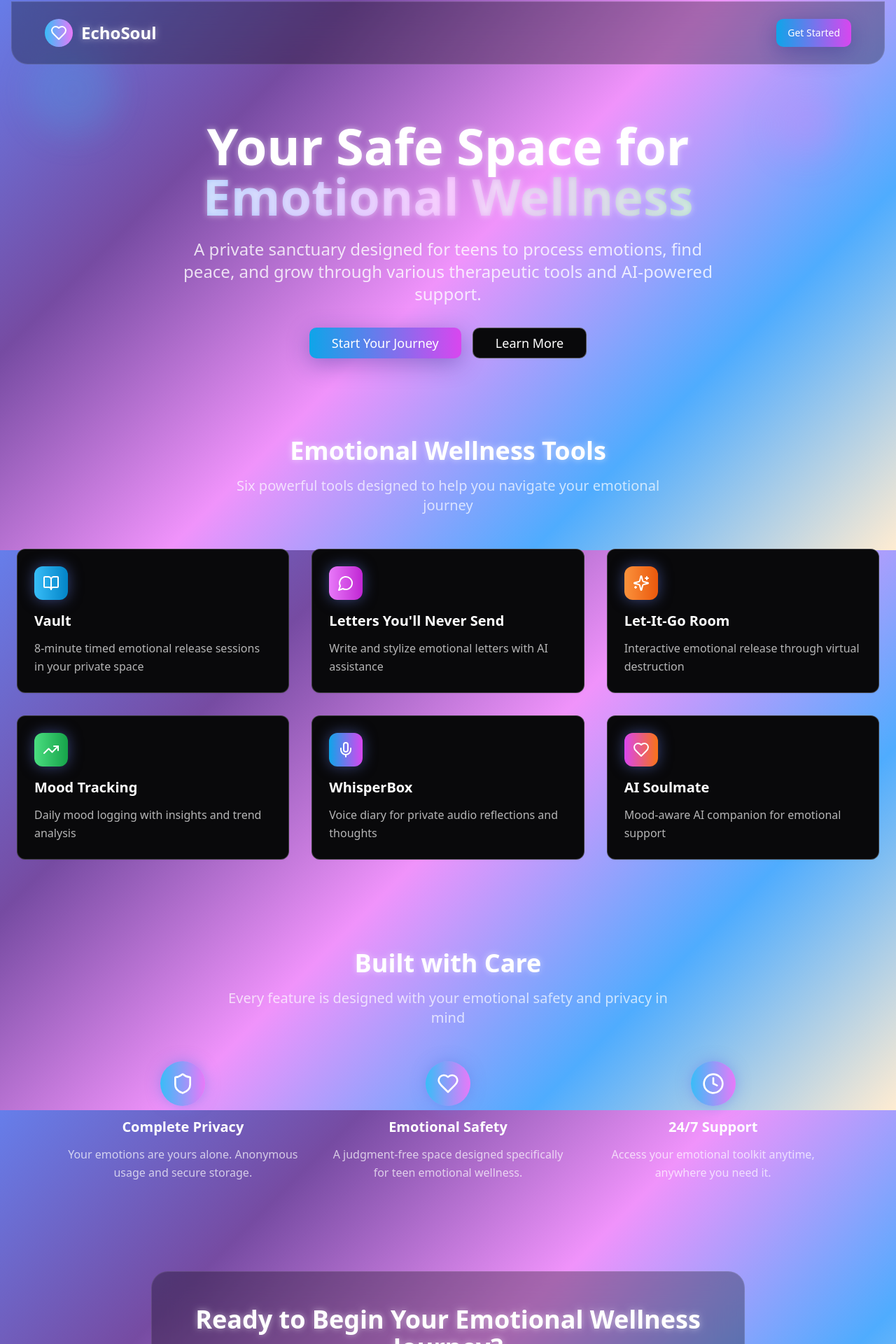
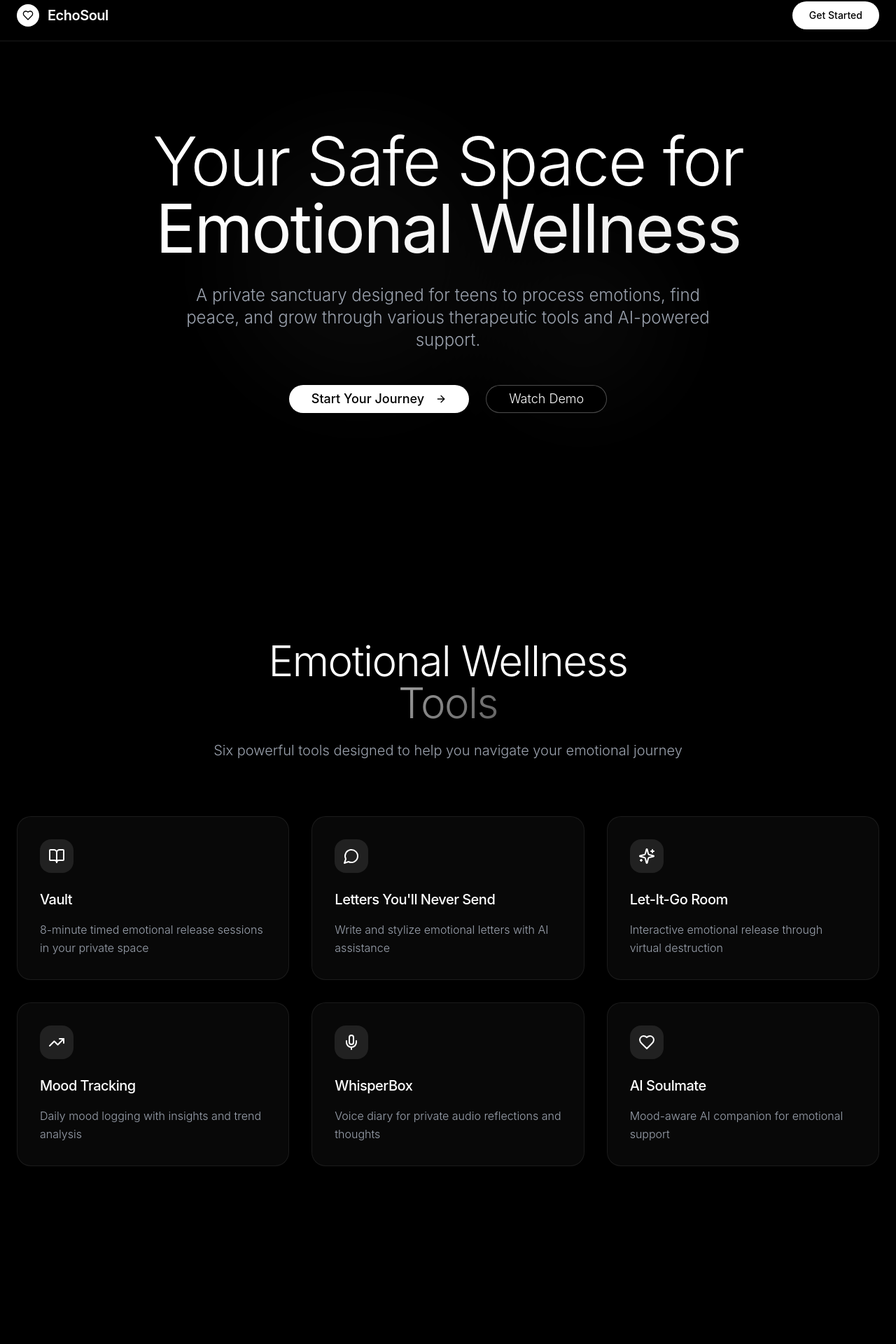
Before and after one commit to sabariyuhendh/echo-soul-sanctuary-45, a React (Vite) app: page / in a window 1280 px wide. Shown: the part 14-1934 px from the top of the page at 70% size. Built offline with nearby package versions, Linux system fonts and the light colour scheme.

Commit message:
Refactor: Implement black and white contrast
Implement Apple-inspired design with black and white contrast.

```diff
--- a/src/index.css
+++ b/src/index.css
@@ -3,38 +3,38 @@
 @tailwind components;
 @tailwind utilities;
 
-/* EchoSoul Emotional Wellness Design System */
+/* Apple-inspired Black & White Design System */
 
 @layer base {
   :root {
-    --background: 240 10% 3.9%;
-    --foreground: 0 0% 98%;
-    --card: 240 10% 3.9%;
-    --card-foreground: 0 0% 98%;
-    --popover: 240 10% 3.9%;
-    --popover-foreground: 0 0% 98%;
-    --primary: 0 0% 98%;
-    --primary-foreground: 240 5.9% 10%;
-    --secondary: 240 3.7% 15.9%;
-    --secondary-foreground: 0 0% 98%;
-    --muted: 240 3.7% 15.9%;
-    --muted-foreground: 240 5% 64.9%;
-    --accent: 240 3.7% 15.9%;
-    --accent-foreground: 0 0% 98%;
-    --destructive: 0 62.8% 30.6%;
-    --destructive-foreground: 0 0% 98%;
-    --border: 240 3.7% 15.9%;
-    --input: 240 3.7% 15.9%;
-    --ring: 240 4.9% 83.9%;
+    --background: 0 0% 0%;
+    --foreground: 0 0% 100%;
+    --card: 0 0% 3%;
+    --card-foreground: 0 0% 100%;
+    --popover: 0 0% 3%;
+    --popover-foreground: 0 0% 100%;
+    --primary: 0 0% 100%;
+    --primary-foreground: 0 0% 0%;
+    --secondary: 0 0% 9%;
+    --secondary-foreground: 0 0% 100%;
+    --muted: 0 0% 9%;
+    --muted-foreground: 0 0% 60%;
+    --accent: 0 0% 9%;
+    --accent-foreground: 0 0% 100%;
+    --destructive: 0 84% 60%;
+    --destructive-foreground: 0 0% 100%;
+    --border: 0 0% 15%;
+    --input: 0 0% 15%;
+    --ring: 0 0% 83%;
     --radius: 0.75rem;
-    --sidebar-background: 240 5.9% 10%;
-    --sidebar-foreground: 240 4.8% 95.9%;
-    --sidebar-primary: 224.3 76.3% 48%;
-    --sidebar-primary-foreground: 0 0% 100%;
-    --sidebar-accent: 240 3.7% 15.9%;
-    --sidebar-accent-foreground: 240 4.8% 95.9%;
-    --sidebar-border: 240 3.7% 15.9%;
-    --sidebar-ring: 217.2 91.2% 59.8%;
+    --sidebar-background: 0 0% 0%;
+    --sidebar-foreground: 0 0% 95%;
+    --sidebar-primary: 0 0% 100%;
+    --sidebar-primary-foreground: 0 0% 0%;
+    --sidebar-accent: 0 0% 15%;
+    --sidebar-accent-foreground: 0 0% 95%;
+    --sidebar-border: 0 0% 15%;
+    --sidebar-ring: 0 0% 83%;
   }
 }
 
@@ -44,55 +44,55 @@
   }
 
   body {
-    @apply bg-background text-foreground font-sans antialiased;
+    @apply bg-black text-white font-sans antialiased;
     min-height: 100vh;
-    background: linear-gradient(135deg, #667eea 0%, #764ba2 25%, #f093fb 50%, #4facfe 75%, #ffecd2 100%);
-    background-attachment: fixed;
+    background: #000000;
+    font-family: -apple-system, BlinkMacSystemFont, 'Segoe UI', 'Roboto', 'Helvetica', 'Arial', sans-serif;
+    font-feature-settings: "liga" 1, "kern" 1;
+    -webkit-font-smoothing: antialiased;
+    -moz-osx-font-smoothing: grayscale;
   }
 
-  /* Glassmorphism utilities */
+  /* Apple-style glassmorphism */
   .glass {
-    backdrop-filter: blur(20px);
-    background: rgba(255, 255, 255, 0.1);
-    border: 1px solid rgba(255, 255, 255, 0.2);
+    backdrop-filter: blur(20px) saturate(180%);
+    background: rgba(255, 255, 255, 0.05);
+    border: 1px solid rgba(255, 255, 255, 0.1);
   }
 
   .glass-dark {
-    backdrop-filter: blur(20px);
+    backdrop-filter: blur(20px) saturate(180%);
     background: rgba(0, 0, 0, 0.3);
     border: 1px solid rgba(255, 255, 255, 0.1);
   }
 
-  /* Emotional state gradients */
-  .calm-gradient {
-    background: linear-gradient(135deg, #a8edea 0%, #fed6e3 100%);
+  /* Apple-style text gradients */
+  .text-gradient-white {
+    background: linear-gradient(135deg, #ffffff 0%, #f0f0f0 100%);
+    -webkit-background-clip: text;
+    -webkit-text-fill-color: transparent;
+    background-clip: text;
   }
 
-  .healing-gradient {
-    background: linear-gradient(135deg, #4facfe 0%, #00f2fe 100%);
+  .text-gradient-gray {
+    background: linear-gradient(135deg, #a0a0a0 0%, #606060 100%);
+    -webkit-background-clip: text;
+    -webkit-text-fill-color: transparent;
+    background-clip: text;
   }
 
-  .warmth-gradient {
-    background: linear-gradient(135deg, #ffecd2 0%, #fcb69f 100%);
-  }
-
-  .soul-gradient {
-    background: linear-gradient(135deg, #667eea 0%, #764ba2 100%);
-  }
-
-  /* Custom scrollbar */
+  /* Custom scrollbar - Apple style */
   ::-webkit-scrollbar {
-    width: 8px;
+    width: 6px;
   }
 
   ::-webkit-scrollbar-track {
-    background: rgba(255, 255, 255, 0.1);
-    border-radius: 10px;
+    background: transparent;
   }
 
   ::-webkit-scrollbar-thumb {
     background: rgba(255, 255, 255, 0.3);
-    border-radius: 10px;
+    border-radius: 3px;
   }
 
   ::-webkit-scrollbar-thumb:hover {
@@ -105,22 +105,47 @@
     text-wrap: balance;
   }
 
-  /* Emotional wellness text styles */
+  /* Apple-style text effects */
   .text-glow {
-    text-shadow: 0 0 10px rgba(255, 255, 255, 0.5);
+    text-shadow: 0 0 20px rgba(255, 255, 255, 0.3);
   }
 
-  .emotional-shadow {
-    box-shadow: 0 8px 32px 0 rgba(31, 38, 135, 0.37);
+  .apple-shadow {
+    box-shadow: 0 8px 50px rgba(0, 0, 0, 0.8);
   }
 
-  /* Interactive elements */
-  .hover-lift {
-    transition: all 0.3s cubic-bezier(0.4, 0, 0.2, 1);
+  /* Apple-style interactive elements */
+  .apple-hover {
+    transition: all 0.3s cubic-bezier(0.25, 0.46, 0.45, 0.94);
   }
 
-  .hover-lift:hover {
-    transform: translateY(-4px);
-    box-shadow: 0 12px 40px 0 rgba(31, 38, 135, 0.5);
+  .apple-hover:hover {
+    transform: translateY(-2px) scale(1.02);
+    box-shadow: 0 20px 80px rgba(255, 255, 255, 0.1);
+  }
+
+  .apple-button {
+    transition: all 0.2s cubic-bezier(0.25, 0.46, 0.45, 0.94);
+    border-radius: 24px;
+  }
+
+  .apple-button:hover {
+    transform: scale(1.05);
+    box-shadow: 0 10px 40px rgba(255, 255, 255, 0.2);
+  }
+
+  .apple-card {
+    backdrop-filter: blur(20px);
+    background: rgba(255, 255, 255, 0.03);
+    border: 1px solid rgba(255, 255, 255, 0.08);
+    border-radius: 20px;
+    transition: all 0.4s cubic-bezier(0.25, 0.46, 0.45, 0.94);
+  }
+
+  .apple-card:hover {
+    background: rgba(255, 255, 255, 0.05);
+    border: 1px solid rgba(255, 255, 255, 0.15);
+    transform: translateY(-8px);
+    box-shadow: 0 25px 100px rgba(0, 0, 0, 0.5);
   }
 }
--- a/src/pages/Index.tsx
+++ b/src/pages/Index.tsx
@@ -2,13 +2,18 @@
 import { useState, useEffect } from 'react';
 import { Button } from '@/components/ui/button';
 import { Card } from '@/components/ui/card';
-import { Heart, MessageCircle, BookOpen, Mic, TrendingUp, Sparkles, Shield, Clock } from 'lucide-react';
+import { Heart, MessageCircle, BookOpen, Mic, TrendingUp, Sparkles, Shield, Clock, ArrowRight } from 'lucide-react';
 
 const Index = () => {
   const [mounted, setMounted] = useState(false);
+  const [scrollY, setScrollY] = useState(0);
 
   useEffect(() => {
     setMounted(true);
+
+    const handleScroll = () => setScrollY(window.scrollY);
+    window.addEventListener('scroll', handleScroll);
+    return () => window.removeEventListener('scroll', handleScroll);
   }, []);
 
   const features = [
@@ -16,43 +21,31 @@ const Index = () => {
       icon: BookOpen,
       title: "Vault",
       description: "8-minute timed emotional release sessions in your private space",
-      gradient: "from-soul-400 to-soul-600",
-      color: "text-soul-400"
     },
     {
       icon: MessageCircle,
       title: "Letters You'll Never Send",
       description: "Write and stylize emotional letters with AI assistance",
-      gradient: "from-echo-400 to-echo-600",
-      color: "text-echo-400"
     },
     {
       icon: Sparkles,
       title: "Let-It-Go Room",
       description: "Interactive emotional release through virtual destruction",
-      gradient: "from-warmth-400 to-warmth-600",
-      color: "text-warmth-400"
     },
     {
       icon: TrendingUp,
       title: "Mood Tracking",
       description: "Daily mood logging with insights and trend analysis",
-      gradient: "from-healing-400 to-healing-600",
-      color: "text-healing-400"
     },
     {
       icon: Mic,
       title: "WhisperBox",
       description: "Voice diary for private audio reflections and thoughts",
-      gradient: "from-soul-500 to-echo-500",
-      color: "text-soul-500"
     },
     {
       icon: Heart,
       title: "AI Soulmate",
       description: "Mood-aware AI companion for emotional support",
-      gradient: "from-echo-500 to-warmth-500",
-      color: "text-echo-500"
     }
   ];
 
@@ -75,78 +68,84 @@ const Index = () => {
   ];
 
   return (
-    <div className="min-h-screen relative overflow-hidden">
-      {/* Animated background elements */}
-      <div className="absolute inset-0 opacity-20">
-        <div className="absolute top-20 left-10 w-32 h-32 bg-soul-400 rounded-full blur-xl animate-float"></div>
-        <div className="absolute top-40 right-20 w-24 h-24 bg-echo-400 rounded-full blur-xl animate-float" style={{animationDelay: '2s'}}></div>
-        <div className="absolute bottom-32 left-1/4 w-40 h-40 bg-healing-400 rounded-full blur-xl animate-float" style={{animationDelay: '4s'}}></div>
-        <div className="absolute bottom-20 right-1/3 w-28 h-28 bg-warmth-400 rounded-full blur-xl animate-float" style={{animationDelay: '1s'}}></div>
+    <div className="min-h-screen bg-black text-white overflow-hidden">
+      {/* Apple-style Navigation */}
+      <nav className="fixed top-0 left-0 right-0 z-50 backdrop-blur-xl bg-black/80 border-b border-white/10">
+        <div className="max-w-7xl mx-auto px-6 py-4">
+          <div className="flex items-center justify-between">
+            <div className="flex items-center space-x-3">
+              <div className="w-8 h-8 bg-white rounded-full flex items-center justify-center">
+                <Heart className="w-4 h-4 text-black" />
               </div>
-
-      {/* Main content */}
-      <div className="relative z-10">
-        {/* Header */}
-        <header className="p-6 glass-dark rounded-b-3xl mx-4 mt-4 mb-8">
-          <div className="flex items-center justify-between max-w-6xl mx-auto">
-            <div className="flex items-center space-x-3">
-              <div className="w-10 h-10 bg-gradient-to-r from-soul-400 to-echo-400 rounded-full flex items-center justify-center">
-                <Heart className="w-6 h-6 text-white" />
+              <h1 className="text-xl font-semibold tracking-tight">EchoSoul</h1>
             </div>
-              <h1 className="text-2xl font-bold text-white text-glow">EchoSoul</h1>
-            </div>
-            <Button className="bg-gradient-to-r from-soul-500 to-echo-500 hover:from-soul-600 hover:to-echo-600 text-white border-0 emotional-shadow hover-lift">
+            <Button className="apple-button bg-white text-black hover:bg-gray-100 border-0 px-6 py-2 text-sm font-medium">
               Get Started
             </Button>
           </div>
-        </header>
+        </div>
+      </nav>
 
-        {/* Hero Section */}
-        <section className="px-6 py-12 text-center max-w-6xl mx-auto">
-          <div className={`transition-all duration-1000 ${mounted ? 'animate-fade-in-up' : 'opacity-0'}`}>
-            <h2 className="text-5xl md:text-7xl font-bold text-white mb-6 text-glow">
+      {/* Hero Section - Apple Style */}
+      <section className="relative min-h-screen flex items-center justify-center px-6">
+        <div
+          className="absolute inset-0 opacity-30"
+          style={{
+            transform: `translateY(${scrollY * 0.3}px)`,
+          }}
+        >
+          <div className="absolute top-1/4 left-1/4 w-96 h-96 bg-white rounded-full blur-3xl opacity-10"></div>
+          <div className="absolute bottom-1/4 right-1/4 w-64 h-64 bg-white rounded-full blur-3xl opacity-10"></div>
+        </div>
+
+        <div className={`text-center max-w-5xl mx-auto transition-all duration-1000 ${mounted ? 'opacity-100 translate-y-0' : 'opacity-0 translate-y-8'}`}>
+          <h2 className="text-6xl md:text-8xl font-light mb-8 tracking-tight leading-none">
             Your Safe Space for
-              <span className="block bg-gradient-to-r from-soul-300 via-echo-300 to-healing-300 bg-clip-text text-transparent">
-                Emotional Wellness
-              </span>
+            <br />
+            <span className="text-gradient-white font-normal">Emotional Wellness</span>
           </h2>
-            <p className="text-xl md:text-2xl text-white/80 mb-8 max-w-3xl mx-auto leading-relaxed">
+          <p className="text-xl md:text-2xl text-gray-400 mb-12 max-w-3xl mx-auto font-light leading-relaxed">
             A private sanctuary designed for teens to process emotions, find peace,
             and grow through various therapeutic tools and AI-powered support.
           </p>
-            <div className="flex flex-col sm:flex-row gap-4 justify-center items-center">
-              <Button size="lg" className="bg-gradient-to-r from-soul-500 to-echo-500 hover:from-soul-600 hover:to-echo-600 text-white px-8 py-4 text-lg border-0 emotional-shadow hover-lift">
+          <div className="flex flex-col sm:flex-row gap-6 justify-center items-center">
+            <Button className="apple-button bg-white text-black hover:bg-gray-100 px-8 py-4 text-lg font-medium">
               Start Your Journey
+              <ArrowRight className="w-5 h-5 ml-2" />
             </Button>
-              <Button variant="outline" size="lg" className="glass text-white border-white/30 hover:bg-white/10 px-8 py-4 text-lg hover-lift">
-                Learn More
+            <Button variant="outline" className="apple-button border-white/30 text-white hover:bg-white/10 px-8 py-4 text-lg font-light">
+              Watch Demo
             </Button>
           </div>
         </div>
       </section>
 
-        {/* Features Grid */}
-        <section className="px-6 py-16 max-w-7xl mx-auto">
-          <div className={`transition-all duration-1000 delay-300 ${mounted ? 'animate-fade-in-up' : 'opacity-0'}`}>
-            <h3 className="text-4xl font-bold text-white text-center mb-4 text-glow">
-              Emotional Wellness Tools
+      {/* Features Section */}
+      <section className="py-32 px-6 max-w-7xl mx-auto">
+        <div className={`transition-all duration-1000 delay-300 ${mounted ? 'opacity-100 translate-y-0' : 'opacity-0 translate-y-8'}`}>
+          <div className="text-center mb-20">
+            <h3 className="text-5xl md:text-6xl font-light mb-6 tracking-tight">
+              Emotional Wellness
+              <br />
+              <span className="text-gradient-gray">Tools</span>
             </h3>
-            <p className="text-xl text-white/70 text-center mb-12 max-w-2xl mx-auto">
+            <p className="text-xl text-gray-400 max-w-2xl mx-auto font-light">
               Six powerful tools designed to help you navigate your emotional journey
             </p>
+          </div>
 
           <div className="grid grid-cols-1 md:grid-cols-2 lg:grid-cols-3 gap-8">
             {features.map((feature, index) => (
               <Card
                 key={feature.title}
-                  className={`glass-dark border-white/20 p-6 hover-lift transition-all duration-500 ${mounted ? 'animate-fade-in-up' : 'opacity-0'}`}
+                className={`apple-card p-8 transition-all duration-700 ${mounted ? 'opacity-100 translate-y-0' : 'opacity-0 translate-y-8'}`}
                 style={{animationDelay: `${600 + index * 100}ms`}}
               >
-                  <div className={`w-12 h-12 bg-gradient-to-r ${feature.gradient} rounded-xl flex items-center justify-center mb-4 animate-pulse-glow`}>
+                <div className="w-12 h-12 bg-white/10 rounded-2xl flex items-center justify-center mb-6">
                   <feature.icon className="w-6 h-6 text-white" />
                 </div>
-                  <h4 className="text-xl font-semibold text-white mb-3">{feature.title}</h4>
-                  <p className="text-white/70 leading-relaxed">{feature.description}</p>
+                <h4 className="text-xl font-medium mb-4 tracking-tight">{feature.title}</h4>
+                <p className="text-gray-400 leading-relaxed font-light">{feature.description}</p>
               </Card>
             ))}
           </div>
@@ -154,27 +153,31 @@ const Index = () => {
       </section>
 
       {/* Values Section */}
-        <section className="px-6 py-16 max-w-6xl mx-auto">
-          <div className={`transition-all duration-1000 delay-700 ${mounted ? 'animate-fade-in-up' : 'opacity-0'}`}>
-            <h3 className="text-4xl font-bold text-white text-center mb-4 text-glow">
-              Built with Care
+      <section className="py-32 px-6 max-w-6xl mx-auto">
+        <div className={`transition-all duration-1000 delay-700 ${mounted ? 'opacity-100 translate-y-0' : 'opacity-0 translate-y-8'}`}>
+          <div className="text-center mb-20">
+            <h3 className="text-5xl md:text-6xl font-light mb-6 tracking-tight">
+              Built with
+              <br />
+              <span className="text-gradient-white">Care</span>
             </h3>
-            <p className="text-xl text-white/70 text-center mb-12 max-w-2xl mx-auto">
+            <p className="text-xl text-gray-400 max-w-2xl mx-auto font-light">
               Every feature is designed with your emotional safety and privacy in mind
             </p>
+          </div>
 
-            <div className="grid grid-cols-1 md:grid-cols-3 gap-8">
+          <div className="grid grid-cols-1 md:grid-cols-3 gap-12">
             {values.map((value, index) => (
               <div
                 key={value.title}
-                  className={`text-center transition-all duration-500 ${mounted ? 'animate-fade-in-up' : 'opacity-0'}`}
+                className={`text-center transition-all duration-700 ${mounted ? 'opacity-100 translate-y-0' : 'opacity-0 translate-y-8'}`}
                 style={{animationDelay: `${900 + index * 150}ms`}}
               >
-                  <div className="w-16 h-16 bg-gradient-to-r from-soul-400 to-echo-400 rounded-full flex items-center justify-center mx-auto mb-4 animate-pulse-glow">
+                <div className="w-16 h-16 bg-white/10 rounded-3xl flex items-center justify-center mx-auto mb-6 apple-hover">
                   <value.icon className="w-8 h-8 text-white" />
                 </div>
-                  <h4 className="text-xl font-semibold text-white mb-3">{value.title}</h4>
-                  <p className="text-white/70 leading-relaxed">{value.description}</p>
+                <h4 className="text-xl font-medium mb-4 tracking-tight">{value.title}</h4>
+                <p className="text-gray-400 leading-relaxed font-light">{value.description}</p>
               </div>
             ))}
           </div>
@@ -182,37 +185,39 @@ const Index = () => {
       </section>
 
       {/* CTA Section */}
-        <section className="px-6 py-16 max-w-4xl mx-auto text-center">
-          <div className={`glass-dark rounded-3xl p-12 transition-all duration-1000 delay-1000 ${mounted ? 'animate-fade-in-up' : 'opacity-0'}`}>
-            <h3 className="text-3xl md:text-4xl font-bold text-white mb-6 text-glow">
-              Ready to Begin Your Emotional Wellness Journey?
+      <section className="py-32 px-6 max-w-4xl mx-auto">
+        <div className={`apple-card p-16 text-center transition-all duration-1000 delay-1000 ${mounted ? 'opacity-100 translate-y-0' : 'opacity-0 translate-y-8'}`}>
+          <h3 className="text-4xl md:text-5xl font-light mb-6 tracking-tight">
+            Ready to Begin Your
+            <br />
+            <span className="text-gradient-white">Emotional Wellness Journey?</span>
           </h3>
-            <p className="text-lg text-white/80 mb-8 max-w-2xl mx-auto">
+          <p className="text-lg text-gray-400 mb-12 max-w-2xl mx-auto font-light leading-relaxed">
             Join thousands of teens who have found peace, healing, and growth through EchoSoul.
             Your emotional wellness matters, and you deserve a safe space to grow.
           </p>
-            <Button size="lg" className="bg-gradient-to-r from-soul-500 to-echo-500 hover:from-soul-600 hover:to-echo-600 text-white px-12 py-4 text-lg border-0 emotional-shadow hover-lift">
+          <Button className="apple-button bg-white text-black hover:bg-gray-100 px-12 py-4 text-lg font-medium">
             Start Free Today
+            <ArrowRight className="w-5 h-5 ml-2" />
           </Button>
         </div>
       </section>
 
       {/* Footer */}
-        <footer className="px-6 py-8 mt-16">
+      <footer className="py-16 px-6 border-t border-white/10">
         <div className="max-w-6xl mx-auto text-center">
           <div className="flex items-center justify-center space-x-3 mb-4">
-              <div className="w-8 h-8 bg-gradient-to-r from-soul-400 to-echo-400 rounded-full flex items-center justify-center">
-                <Heart className="w-4 h-4 text-white" />
+            <div className="w-6 h-6 bg-white rounded-full flex items-center justify-center">
+              <Heart className="w-3 h-3 text-black" />
             </div>
-              <span className="text-white/80 text-lg">EchoSoul</span>
+            <span className="text-gray-400 text-lg font-light">EchoSoul</span>
           </div>
-            <p className="text-white/60">
+          <p className="text-gray-500 font-light">
             Your emotional wellness, your rules, your safe space.
           </p>
         </div>
       </footer>
     </div>
-    </div>
   );
 };
 
```
Lines whose indentation alone changed are shown as unchanged.
